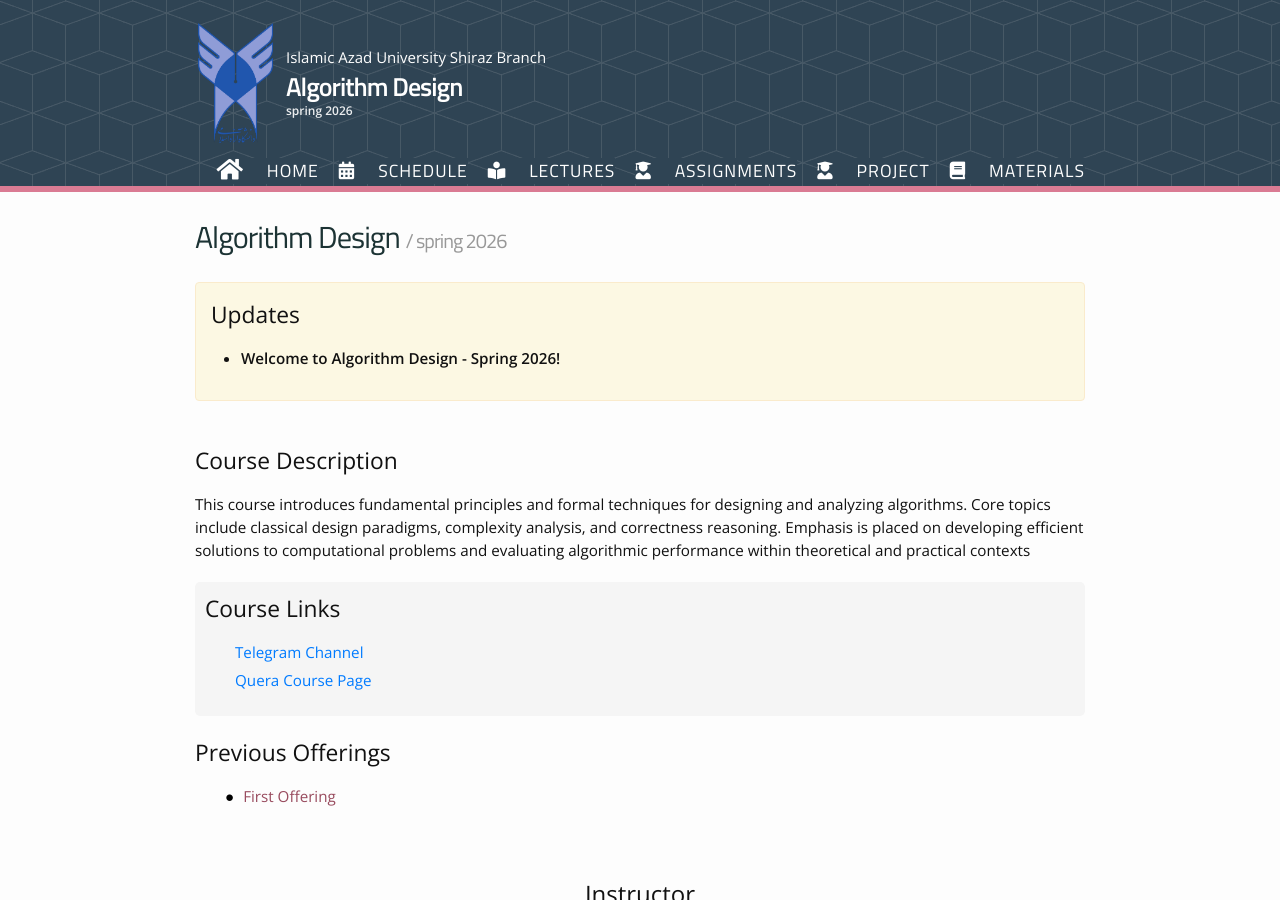
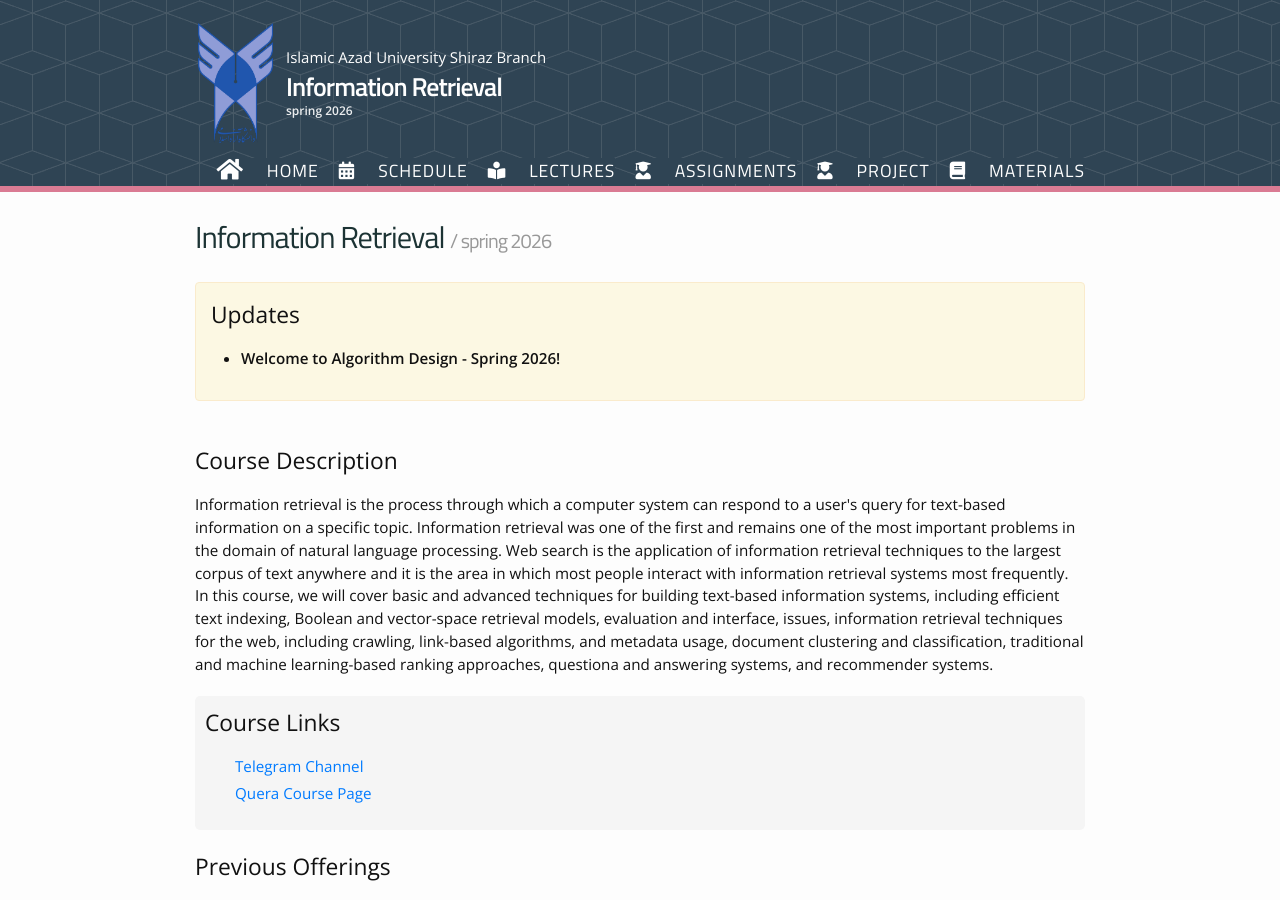
Before and after one commit to ir-spring2026/ir-spring2026.github.io, a Jekyll site: the page built from index.md, in a window 1280 px wide and 900 px high. Built offline with Jekyll 4.4.1, drawn with Linux system fonts in a browser that asks for light colours; nearby versions of some CDN libraries.

Commit message:
Update _config.yml

```diff
--- a/_config.yml
+++ b/_config.yml
@@ -1,6 +1,6 @@
 # Site settings
-course_name: "Algorithm Design"
-course_description: "This course introduces fundamental principles and formal techniques for designing and analyzing algorithms. Core topics include classical design paradigms, complexity analysis, and correctness reasoning. Emphasis is placed on developing efficient solutions to computational problems and evaluating algorithmic performance within theoretical and practical contexts"
+course_name: "Information Retrieval"
+course_description: "Information retrieval is the process through which a computer system can respond to a user's query for text-based information on a specific topic. Information retrieval was one of the first and remains one of the most important problems in the domain of natural language processing. Web search is the application of information retrieval techniques to the largest corpus of text anywhere and it is the area in which most people interact with information retrieval systems most frequently. In this course, we will cover basic and advanced techniques for building text-based information systems, including efficient text indexing, Boolean and vector-space retrieval models, evaluation and interface, issues, information retrieval techniques for the web, including crawling, link-based algorithms, and metadata usage, document clustering and classification, traditional and machine learning-based ranking approaches, questiona and answering systems, and recommender systems."
 course_semester: "spring 2026"
 
 baseurl: ""  # خالی بگذار
```
